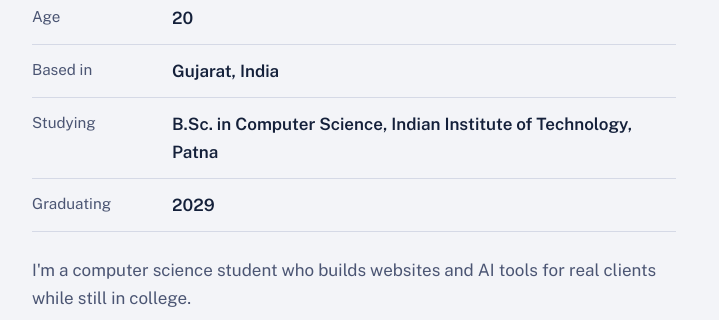
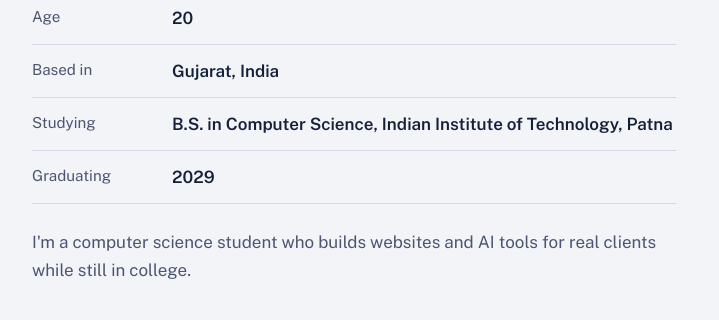
Before and after one commit to Soumyarup123/Work-Profile, a plain HTML site: page index.html in a window 1280 px wide. Shown: the part 287-607 px from the top of the page, 112-831 px from the left. Drawn offline with nearby package versions, Linux system fonts and the light colour scheme.

Commit message:
Update index.html

```diff
--- a/index.html
+++ b/index.html
@@ -74,7 +74,7 @@
 <li><span>Name</span><b>Soumyarup Dey</b></li>
 <li><span>Age</span><b>20</b></li>
 <li><span>Based in</span><b>Gujarat, India</b></li>
-<li><span>Studying</span><b>B.Sc. in Computer Science, Indian Institute of Technology, Patna</b></li>
+<li><span>Studying</span><b>B.S. in Computer Science, Indian Institute of Technology, Patna</b></li>
 <li><span>Graduating</span><b>2029</b></li>
 </ul>
 <p class="lede">I'm a computer science student who builds websites and AI tools for real clients while still in college.</p>
```
